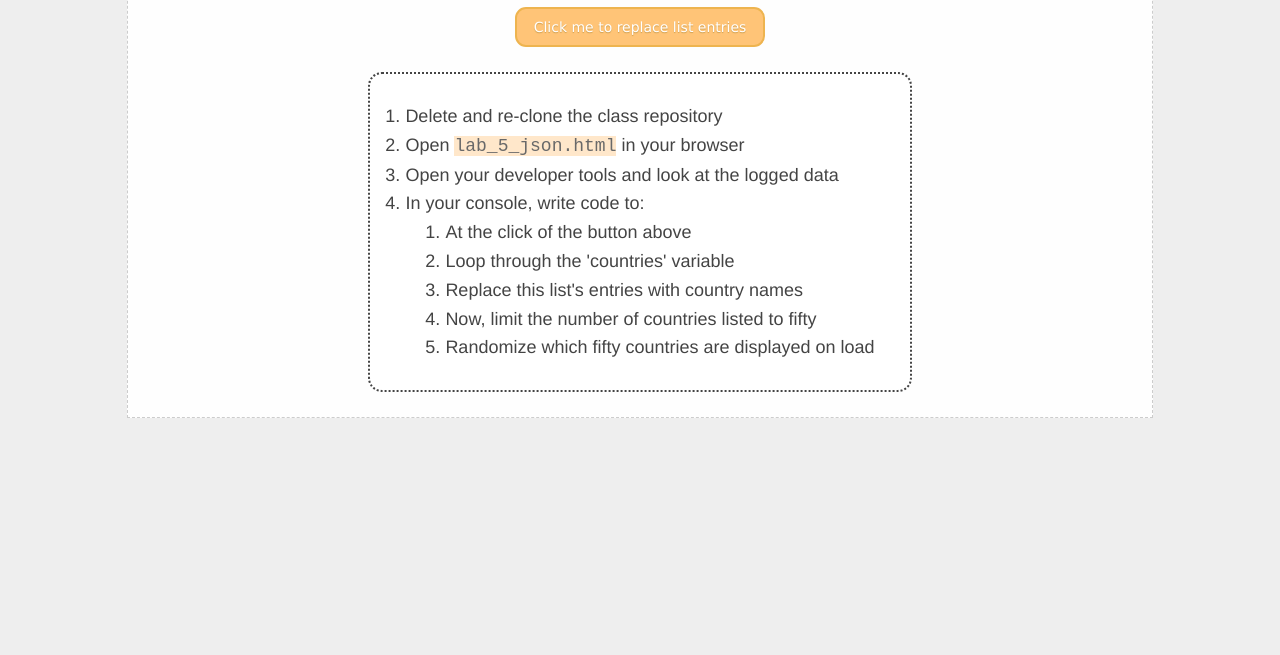
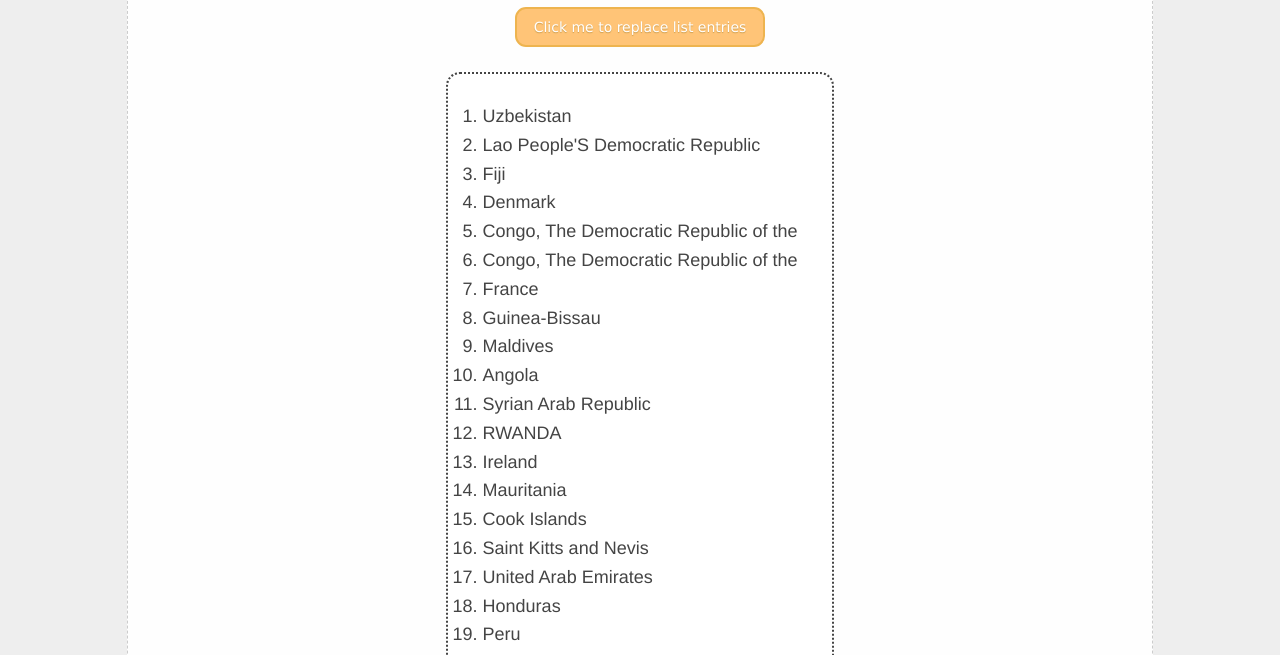
Before and after one commit to ewilt/ewilt.github.io, a plain HTML site: page lab_5/lab_5_json.html in a window 1280 px wide. Both pictures are taken after a click on the button "Click me to replace list entries". Shown: the part 142-797 px from the top of the page. Drawn offline with Linux system fonts and the light colour scheme.

Commit message:
Update lab_5_json.html

```diff
--- a/lab_5/lab_5_json.html
+++ b/lab_5/lab_5_json.html
@@ -287,7 +287,7 @@
 
     // })
 
-    function getRandomIntInclusive() {
+    function getRandomIntInclusive(min, max) {
       min = Math.ceil(min);
       max = Math.floor(max);
       return Math.floor(Math.random() * (max - min + 1)) + min;
@@ -304,7 +304,7 @@
       instructions.innerHTML = '';
 
       // for loop
-      for (let i = 0; i < 50, i ++){
+      for (let i = 0; i < 50; i ++){
         const selectNumber = getRandomIntInclusive(0, 242);
         let el = document.createElement("li");
         el.innerText = nameArray[selectNumber];
```
